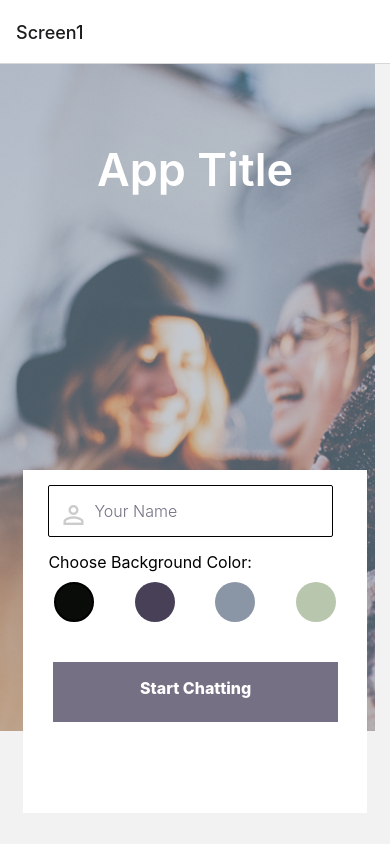
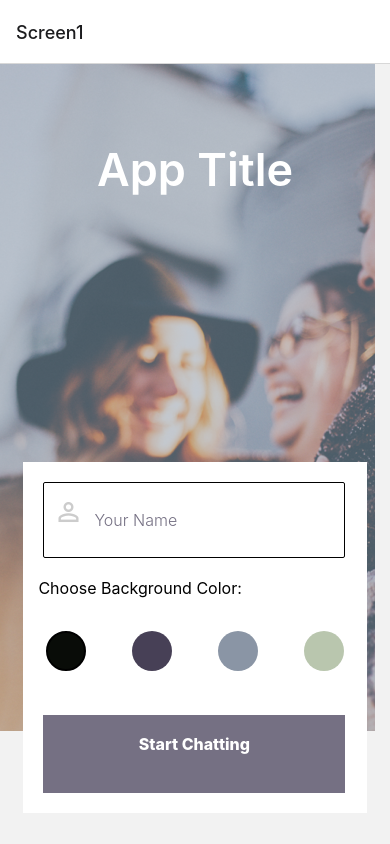
Before and after one commit to stix2you/ChatApp, a React Native app: screen /Screen1 in a window 390 px wide. Built offline with nearby package versions, Linux system fonts and the light colour scheme.

Commit message:
styling fixes to meet design specifications

```diff
--- a/components/Screen1.js
+++ b/components/Screen1.js
@@ -36,7 +36,7 @@ const Screen1 = ({ navigation }) => {
                   style={styles.button}
                   title='Start Chatting'
 
-                  onPress={() => navigation.navigate('Screen2', { name: name })}
+                  onPress={() => navigation.navigate('Screen2', { name: name, selectedColor: selectedColor })}
                >
                   <Text style={styles.buttonText}>Start Chatting</Text>
                </TouchableOpacity>
@@ -69,39 +69,41 @@ const styles = StyleSheet.create({
    inputContainer: {
       flex: 1,
       backgroundColor: '#FFFFFF',
-      position: 'absolute',
+      position: 'relative',  // Position the container relative to the parent
       width: '88%',
       height: '44%',
-      paddingLeft: 10,
-      paddingRight: 10,
+      alighItems: 'center',  // Center the container horizontally
       bottom: '4%',
    },
    textInput: {
+      flex: 1,
       width: "88%",
+      alignItems: 'center', // Center the text input horizontally within the parent container
       borderColor: 'black',
       borderWidth: 1,
       borderRadius: 2,
-      margin: 15,
+      margin: 20,
       fontSize: 16,
       fontWeight: '300',
       color: '#757083',
-      paddingVertical: 15,
-      paddingLeft: 45, // Adjust padding to make space for the icon inside the field
+      paddingVertical: 10,  // Add padding to the top and bottom of the text input
+      paddingLeft: 50, // Adjust padding to make space for the icon inside the field
    },
    icon: {
-      position: 'absolute', // Position the icon absolutely
-      left: 35, // Position based on your styling preferences
-      top: 30, // Adjust top to vertically center the icon with the text
+      position: 'absolute', // Position the icon absolutely within the inputContainer (not the text field itself)
+      left: 30, // Position based on your styling preferences
+      top: 35, // Adjust top to vertically center the icon with the text
    },
    colorChoiceLabel: {
+      flex: 1,
       fontSize: 16,
-      marginBottom: 10,
       marginLeft: 15,
    },
    colorContainer: {
+      flex: 1,
       flexDirection: 'row',
       justifyContent: 'space-around',
-      marginBottom: 20,
+      marginBottom: 10,
       width: '100%',
    },
    colorCircle: {
@@ -111,16 +113,17 @@ const styles = StyleSheet.create({
       borderColor: 'black',
    },
    button: {
+      flex: 1,
       backgroundColor: '#757083', // Button color
+      alignItems: 'center', // Center the button horizontally within the parent container
       width: '88%',
-      padding: 12,
+      padding: 12,  // Padding inside the button
       margin: 20,
-      height: 60,
    },
    buttonText: {
       fontSize: 16,         // Font size
       fontWeight: '800',    // Font weight
-      paddingTop: 4,          // Padding inside the button
+      paddingTop: 6.5,          // Padding inside the button
       color: '#FFFFFF',     // Font color
       textAlign: 'center',  // Center the text inside the button
    }
--- a/components/Screen2.js
+++ b/components/Screen2.js
@@ -1,12 +1,23 @@
 import { useEffect } from 'react';
 import { StyleSheet, View, Text } from 'react-native';
 
-const Screen2 = ({ route, navigation }) => {
-   const { name } = route.params;
+const Screen2 = ({ route, navigation }) => {  // the route prop consists of the route.params object,
+   const { name, selectedColor } = route.params;  // Destructure the route.params object to get the name and selectedColor values
+   // this assigns the name and selectedColor values from the route.params object to the name and selectedColor variables within
+   // the Screen2 component
 
    useEffect(() => {
       navigation.setOptions({ title: name });
    }, []);
+
+   const styles = StyleSheet.create({
+      container: {
+         flex: 1,
+         justifyContent: 'center',
+         alignItems: 'center',
+         backgroundColor: selectedColor,
+      }
+   });
 
    return (
       <View style={styles.container}>
@@ -15,12 +26,4 @@ const Screen2 = ({ route, navigation }) => {
    );
 }
 
-const styles = StyleSheet.create({
-   container: {
-      flex: 1,
-      justifyContent: 'center',
-      alignItems: 'center'
-   }
-});
-
 export default Screen2;
```
